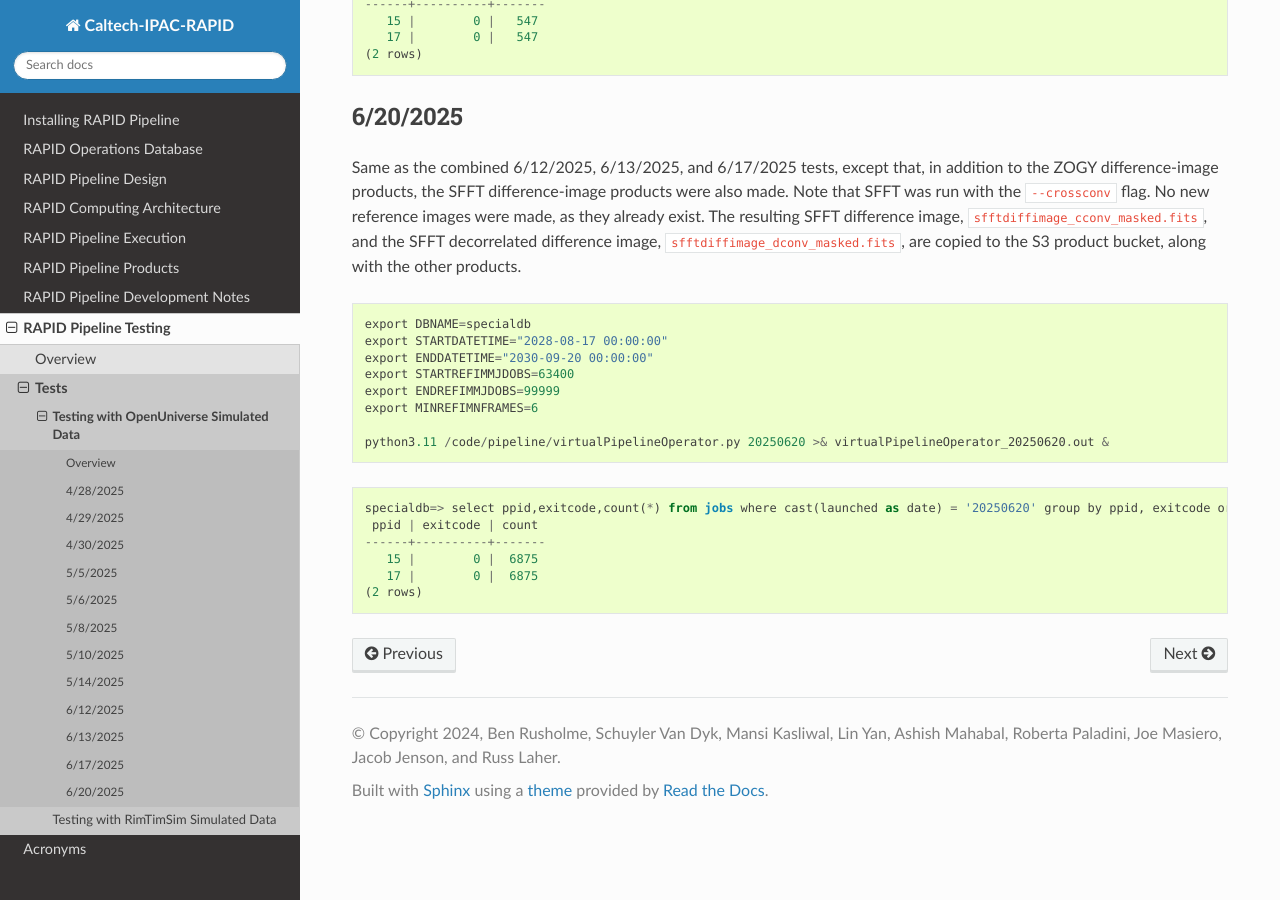
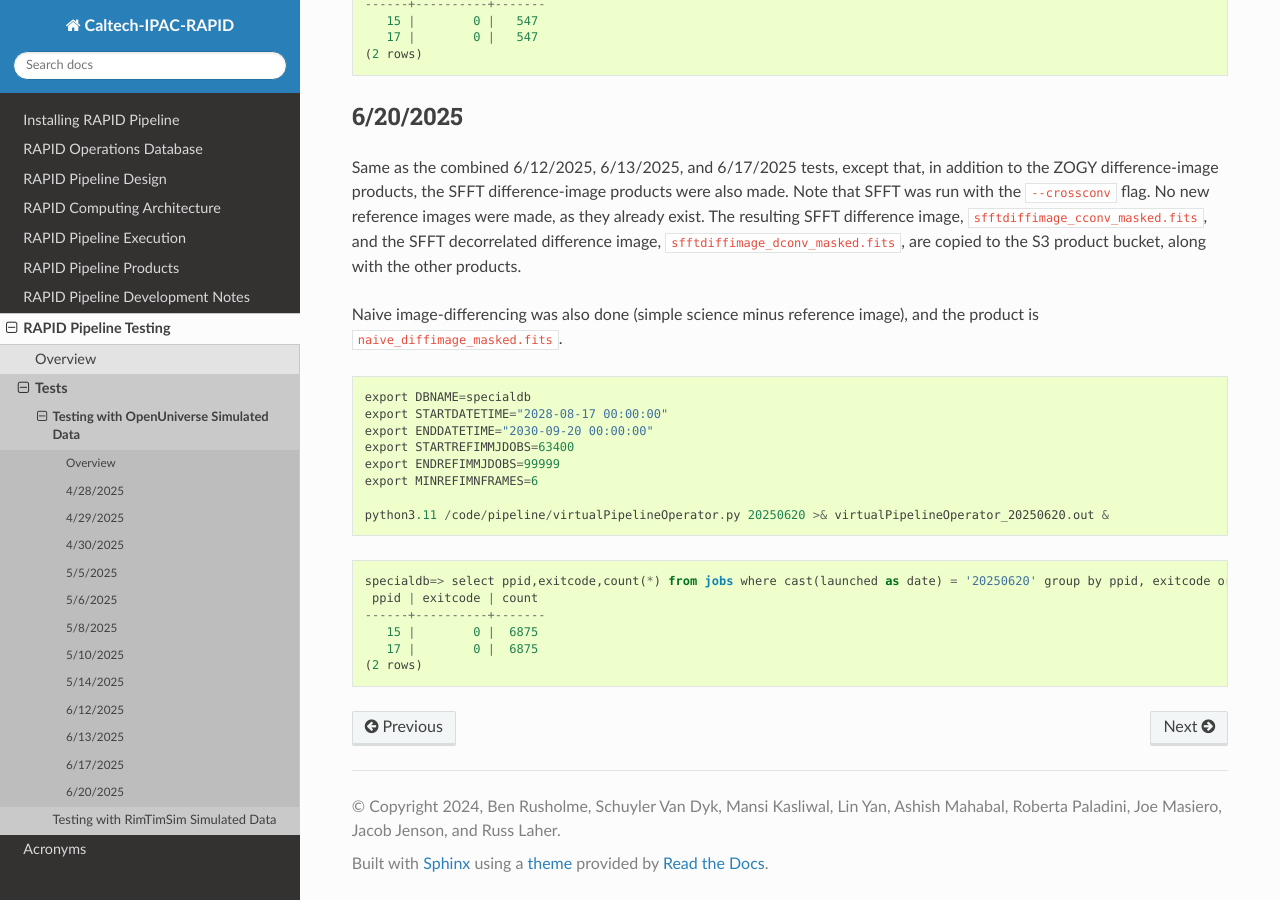
Before and after one commit to Caltech-IPAC/rapid, a Sphinx documentation site: the page built from docs/source/dev/openuniv_tests.rst, in a window 1280 px wide and 900 px high, scrolled down 22684 px. Built offline with Sphinx 7.4.7 and the Read the Docs theme 3.1.0, drawn with Linux system fonts in a browser that asks for light colours; formulas are drawn with MathJax 3.

Commit message:
Added note that naive image-differencing was also done for the 6/20/2025 test.

```diff
--- a/docs/source/dev/openuniv_tests.rst
+++ b/docs/source/dev/openuniv_tests.rst
@@ -789,6 +789,8 @@ The resulting SFFT difference image, ``sfftdiffimage_cconv_masked.fits``, and th
 SFFT decorrelated difference image, ``sfftdiffimage_dconv_masked.fits``, are copied to the
 S3 product bucket, along with the other products.
 
+Naive image-differencing was also done (simple science minus reference image), and the product is ``naive_diffimage_masked.fits``.
+
 .. code-block::
 
     export DBNAME=specialdb
```
